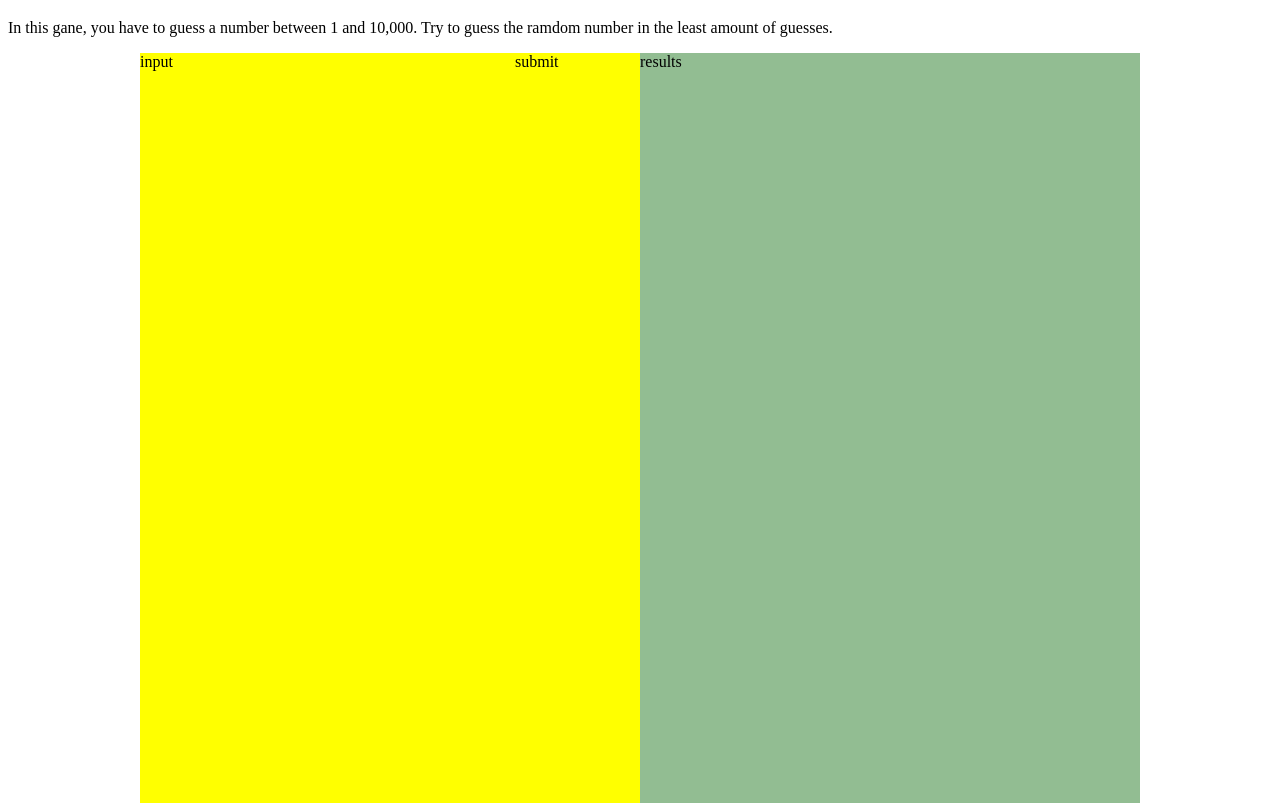
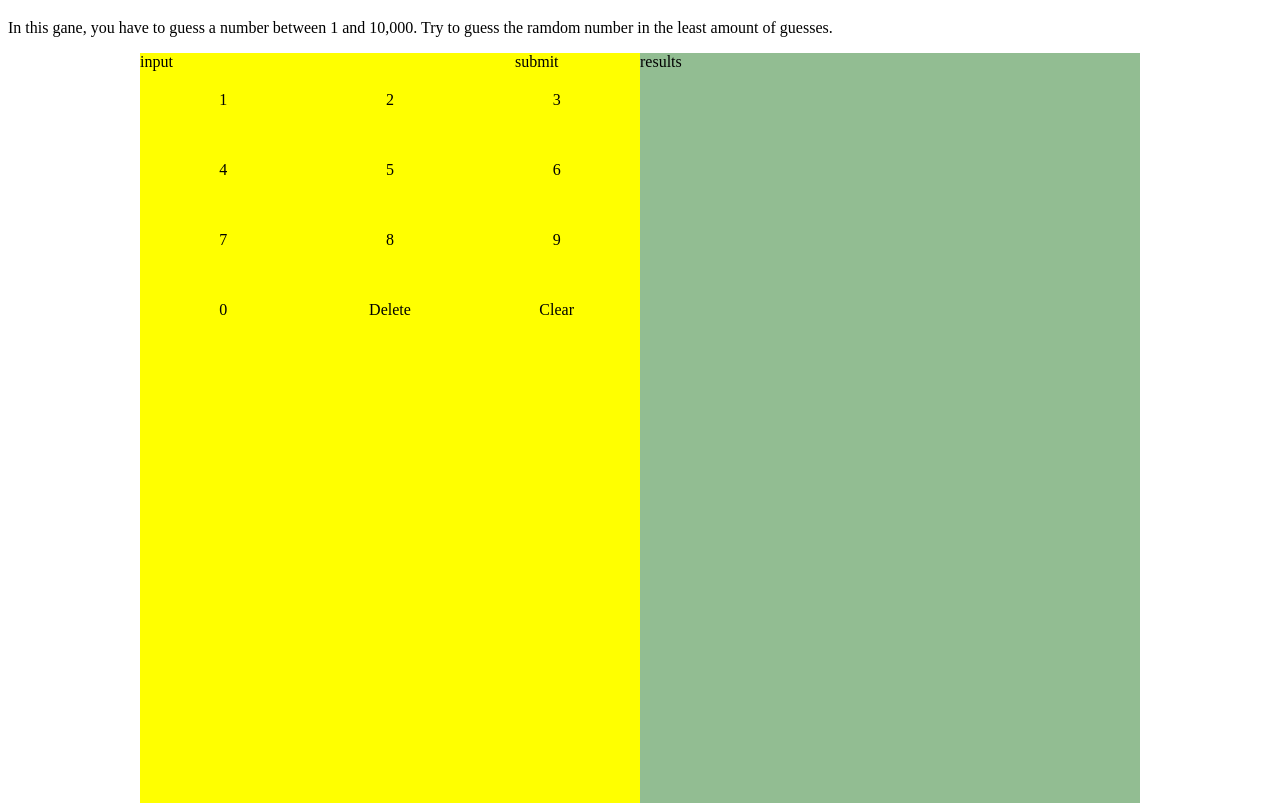
Before and after one commit to alexsligar/elias_level2, a plain HTML site: page index.html in a window 1280 px wide. Shown: the part 61-872 px from the top of the page. Drawn offline with Linux system fonts and the light colour scheme.

Commit message:
added numbers with style

```diff
--- a/index.css
+++ b/index.css
@@ -25,3 +25,11 @@
     float: left;
     width: 75%;
 }
+
+.number {
+    float: left;
+    width: 33.333%;
+    height: 50px;
+    text-align: center;
+    margin-top: 20px;
+}
--- a/index.html
+++ b/index.html
@@ -23,6 +23,20 @@
                         submit
                     </div>
                 </div>
+                <div id='numbers'>
+                    <div class='number'>1</div>
+                    <div class='number'>2</div>
+                    <div class='number'>3</div>
+                    <div class='number'>4</div>
+                    <div class='number'>5</div>
+                    <div class='number'>6</div>
+                    <div class='number'>7</div>
+                    <div class='number'>8</div>
+                    <div class='number'>9</div>
+                    <div class='number'>0</div>
+                    <div class='number'>Delete</div>
+                    <div class='number'>Clear</div>
+                </div>
             </div>
             <div id='results'>results</div>
         </div>
```
